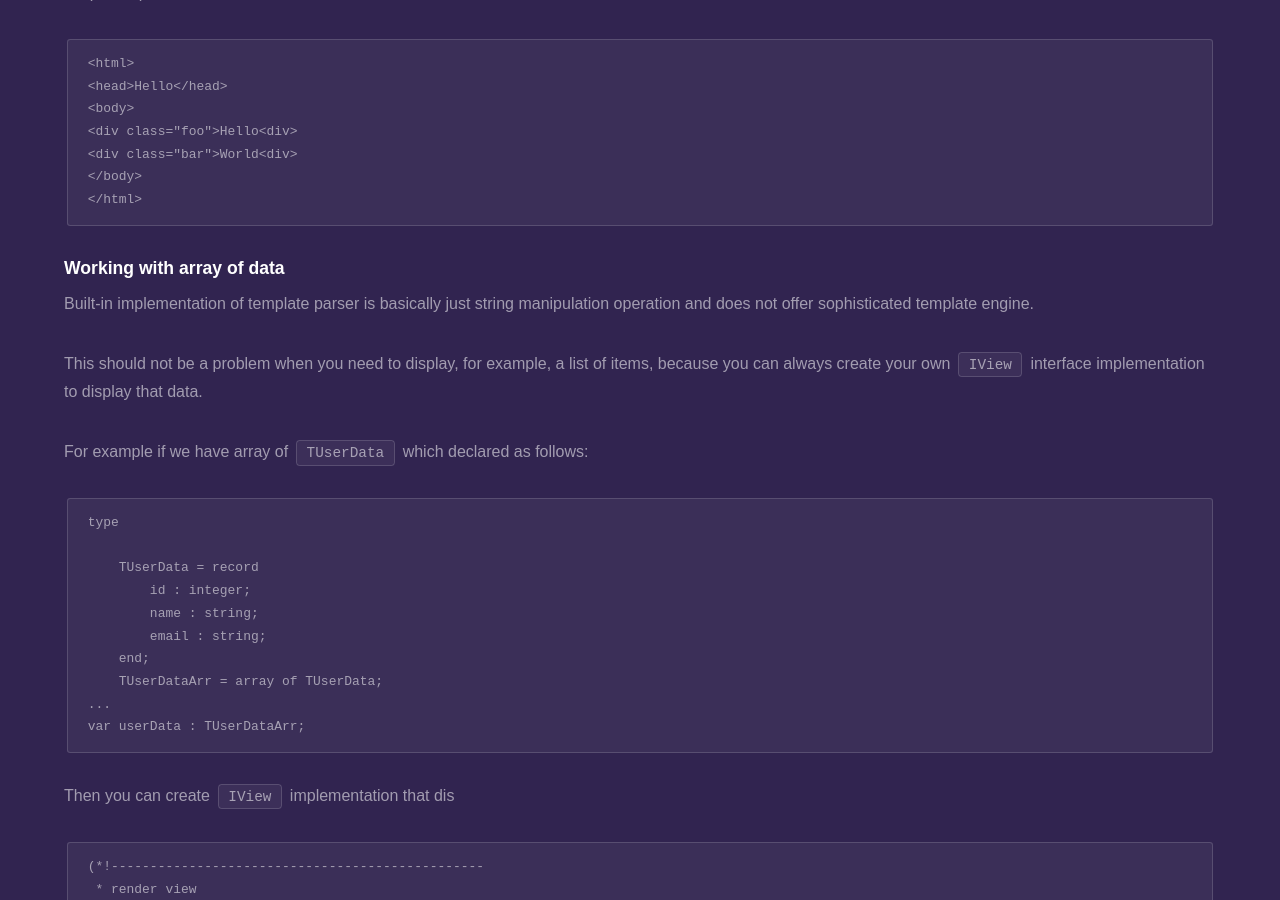
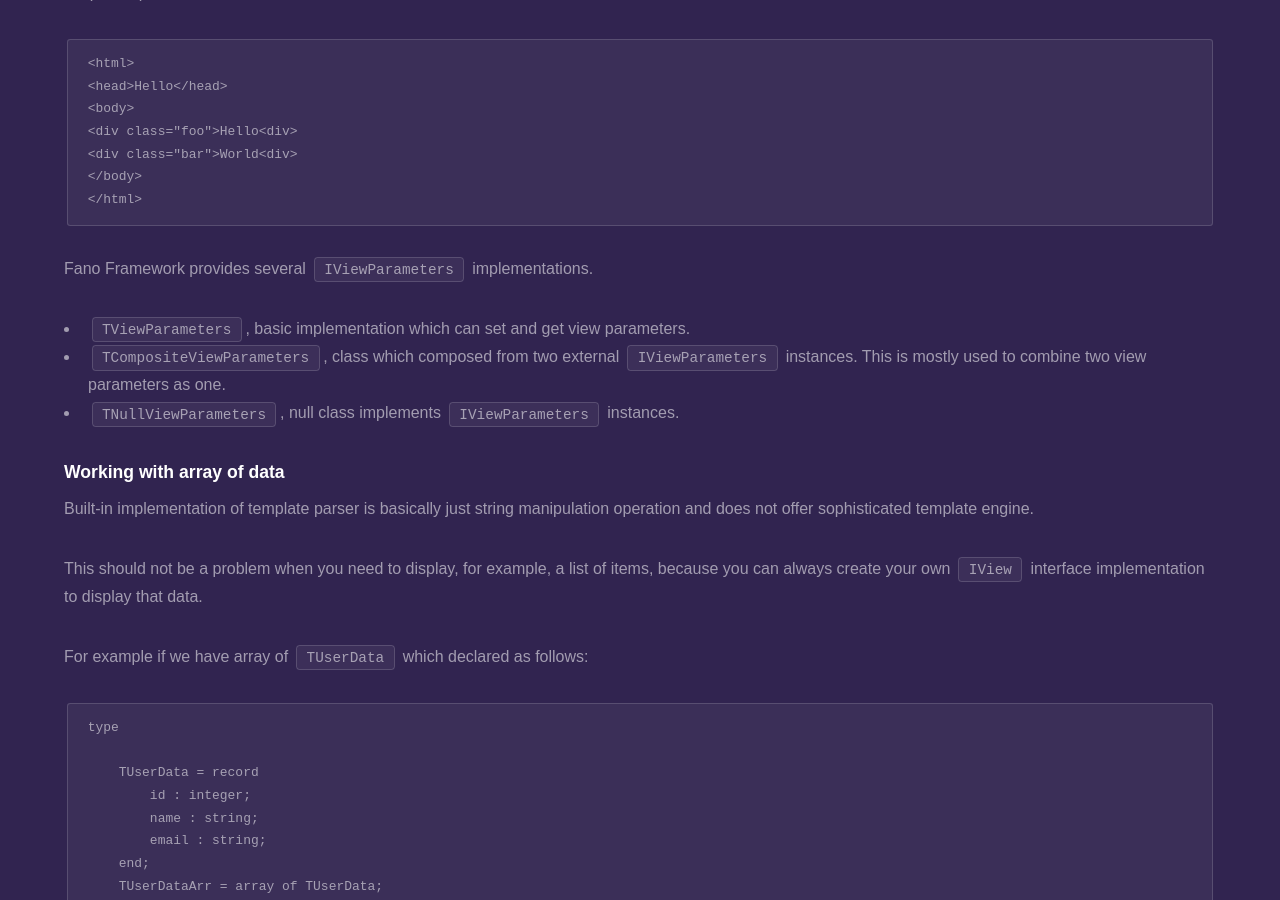
Before and after one commit to fanoframework/fanoframework.github.io, a Jekyll site: the page built from working-with-views/index.md, in a window 1280 px wide and 900 px high, scrolled down 8373 px. Built offline with Jekyll 4.4.1, drawn with Linux system fonts in a browser that asks for light colours; our own code applies the rules of GitHub Pages for plain Markdown files.

Commit message:
add content on built-in implementation of IViewParameters

````diff
--- a/working-with-views/index.md
+++ b/working-with-views/index.md
@@ -359,6 +359,12 @@ Output response will be
 </html>
 ```
 
+Fano Framework provides several `IViewParameters` implementations.
+
+- `TViewParameters`, basic implementation which can set and get view parameters.
+- `TCompositeViewParameters`, class which composed from two external `IViewParameters` instances. This is mostly used to combine two view parameters as one.
+- `TNullViewParameters`, null class implements `IViewParameters` instances.
+
 ### Working with array of data
 
 Built-in implementation of template parser is basically just string manipulation operation and does not offer sophisticated template engine.
````
